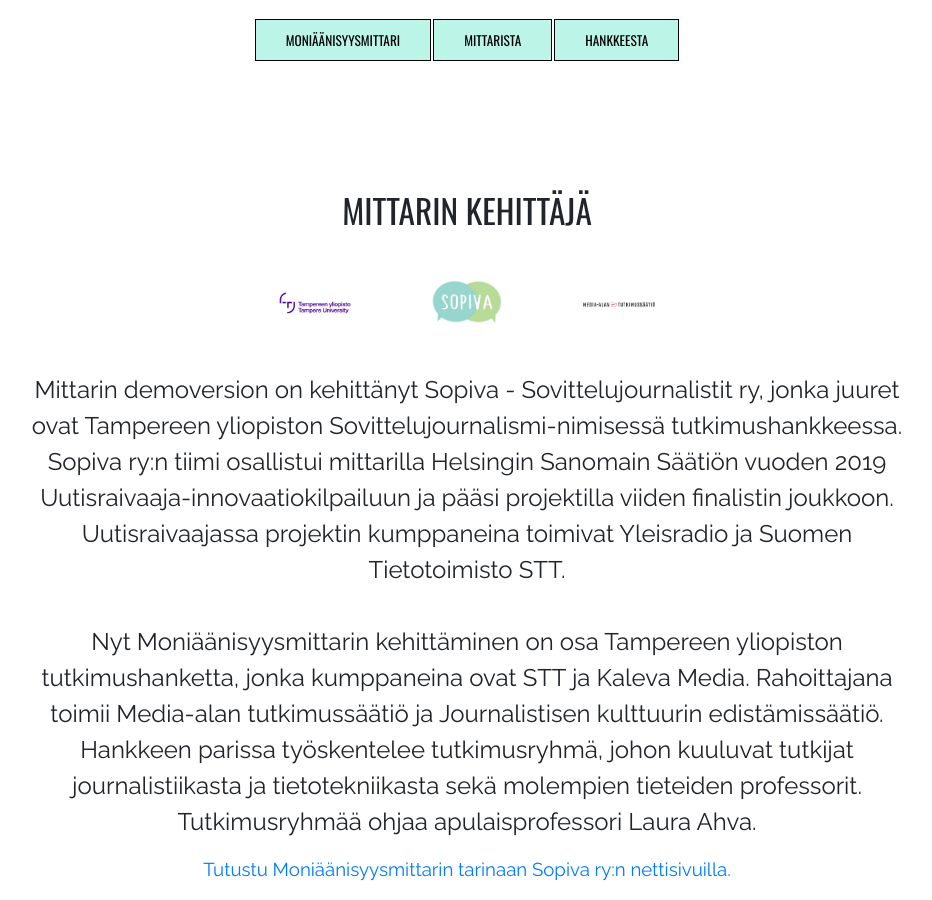
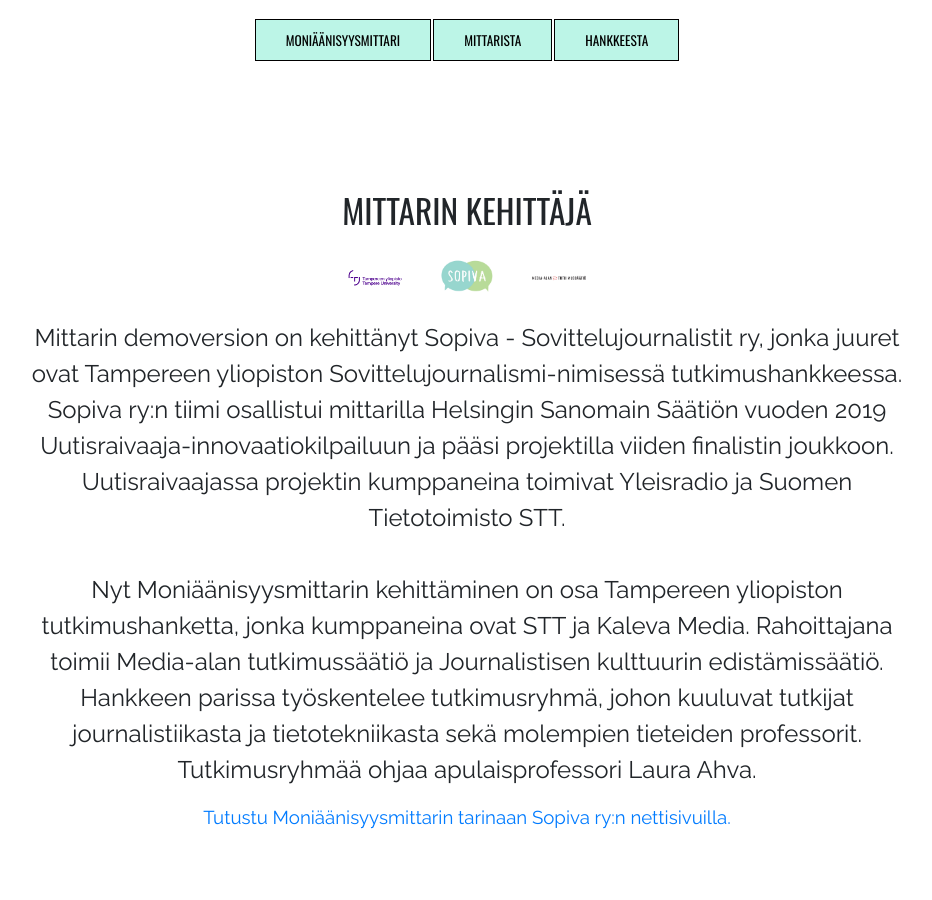
Before and after one commit to Sopiva-Sovittelujournalistit/moniaanisyysmittari-pages, a Jekyll site: the page built from index.md, in a window 1280 px wide and 900 px high, scrolled down 2764 px. Shown: the whole window, without its empty margins (173-1105 px from the left). Built offline with Jekyll 4.4.1, drawn with Linux system fonts in a browser that asks for light colours.

Commit message:
LAYOUT: INDEX: developer div: Added new CSS class for dev imgs, Removed old class.
NEW: .developer-logo
OLD: .service-logo

```diff
--- a/_layouts/index.html
+++ b/_layouts/index.html
@@ -46,13 +46,13 @@
         <div class="container">
             <h2>{{page.mittarin_kehittaja_otsikko}}</h2>
             <div class="d-flex justify-content-center">
-                <div class="m-3 service-logo logo">
+                <div class="m-3 developer-logo logo">
                     <img src="img/{{page.kehittaja_one_logo}}" alt="" />
                 </div>
-                <div class="m-3 service-logo logo">
+                <div class="m-3 developer-logo logo">
                     <img src="img/{{page.kehittaja_two_logo}}" alt="" />
                 </div>
-                <div class="m-3 service-logo logo">
+                <div class="m-3 developer-logo logo">
                     <img src="img/{{page.kehittaja_three_logo}}" alt="" />
                 </div>
             </div>
```
